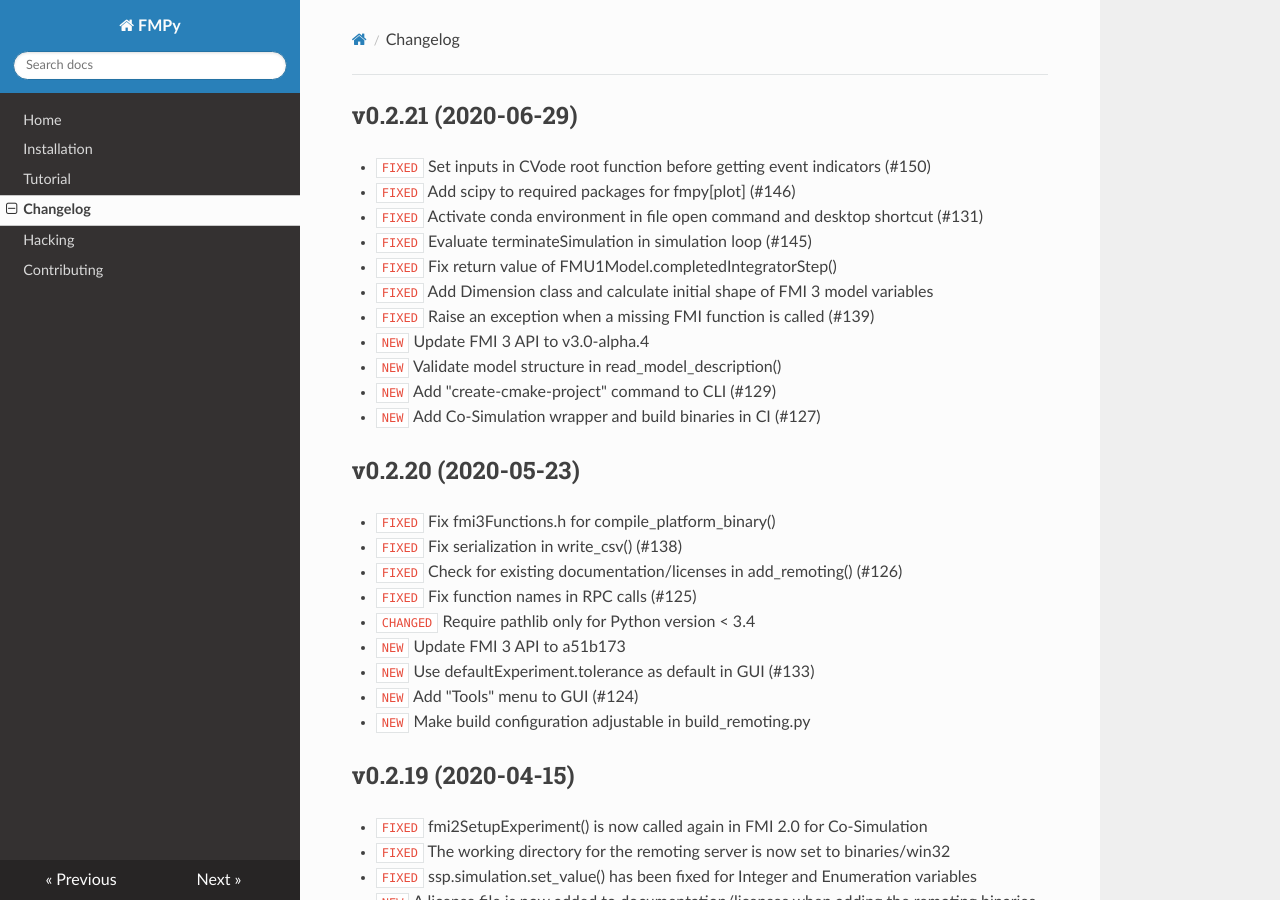
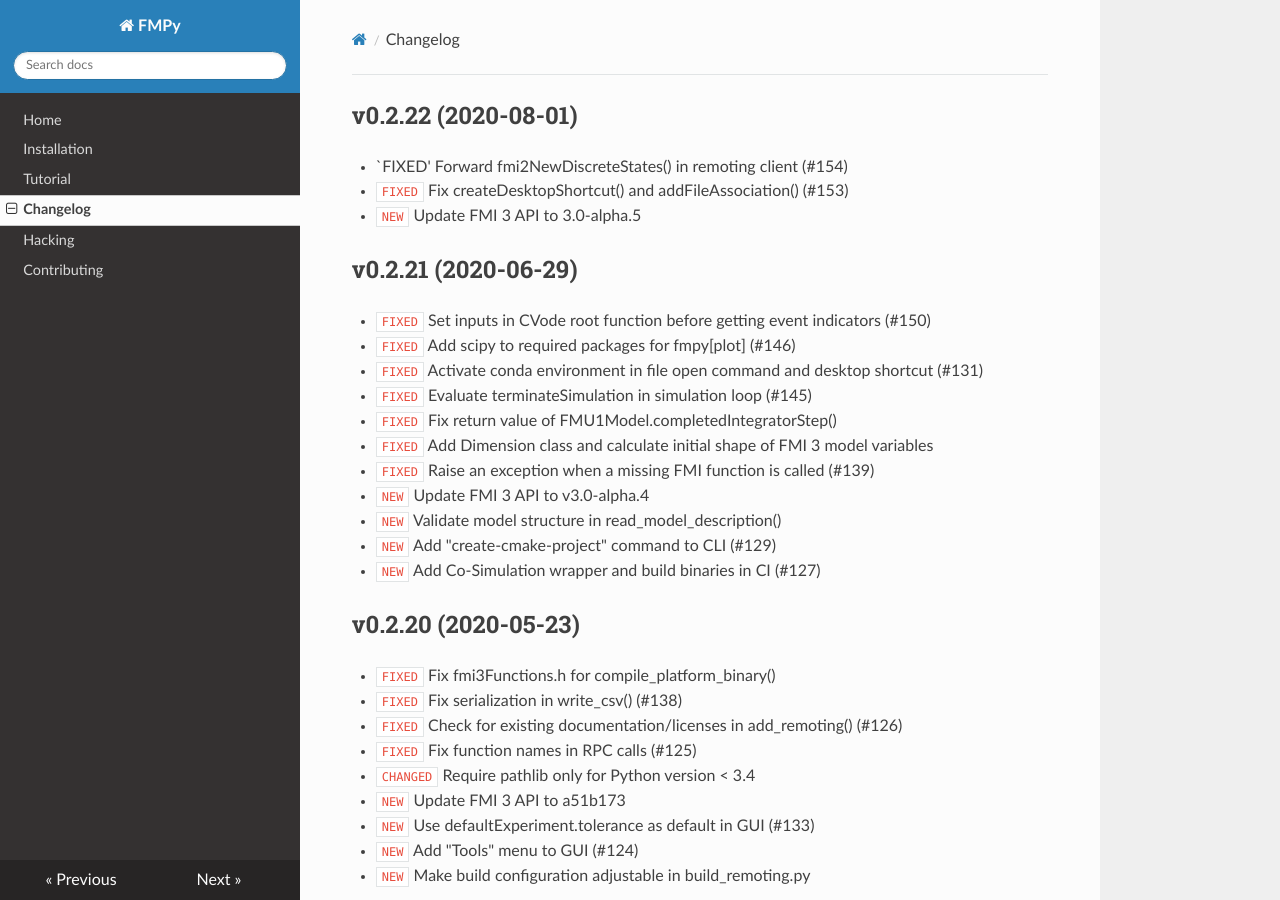
Before and after one commit to CATIA-Systems/FMPy, an MkDocs documentation site: the page built from docs/changelog.md, in a window 1280 px wide and 900 px high. Built offline with MkDocs 1.6.1, drawn with Linux system fonts in a browser that asks for light colours; nearby versions of some CDN libraries; old or Windows-style settings are respelled for this version of MkDocs.

Commit message:
Update changelog

```diff
--- a/docs/changelog.md
+++ b/docs/changelog.md
@@ -1,3 +1,9 @@
+## v0.2.22 (2020-08-01)
+
+- `FIXED' Forward fmi2NewDiscreteStates() in remoting client (#154)
+- `FIXED` Fix createDesktopShortcut() and addFileAssociation() (#153)
+- `NEW` Update FMI 3 API to 3.0-alpha.5
+
 ## v0.2.21 (2020-06-29)
 
 - `FIXED` Set inputs in CVode root function before getting event indicators (#150)
```
